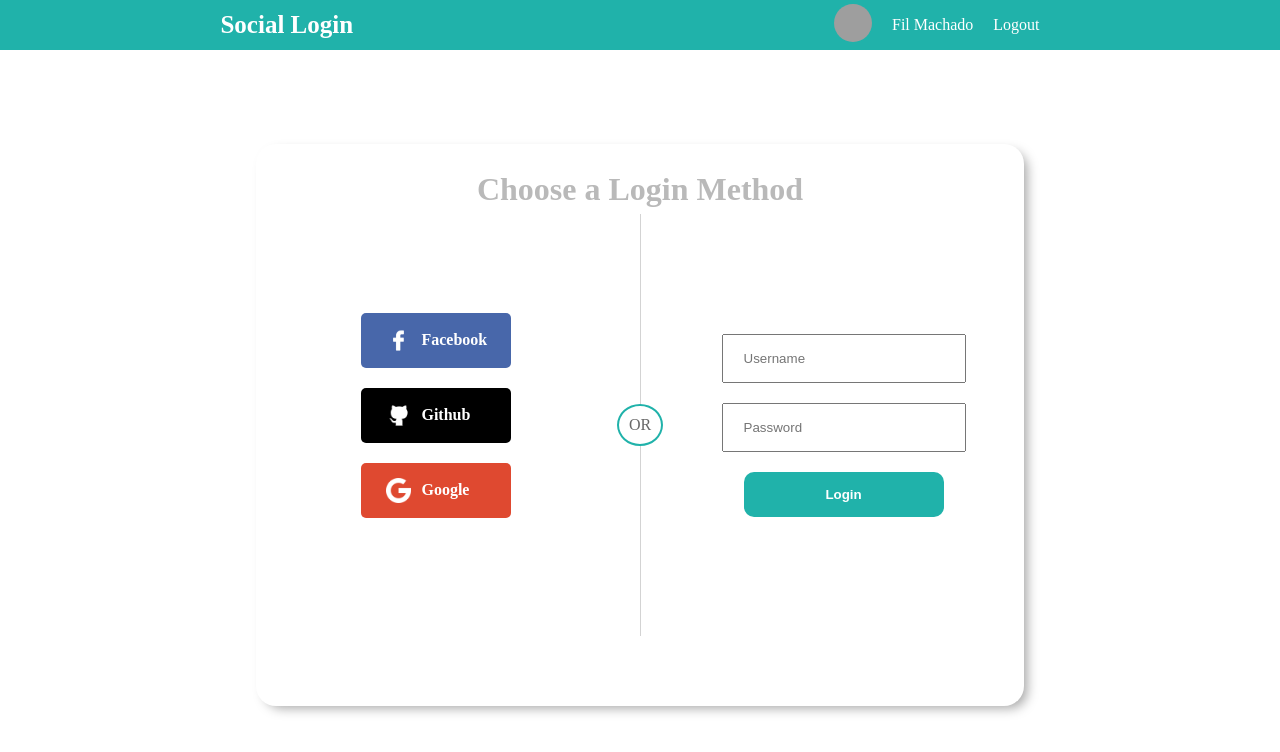
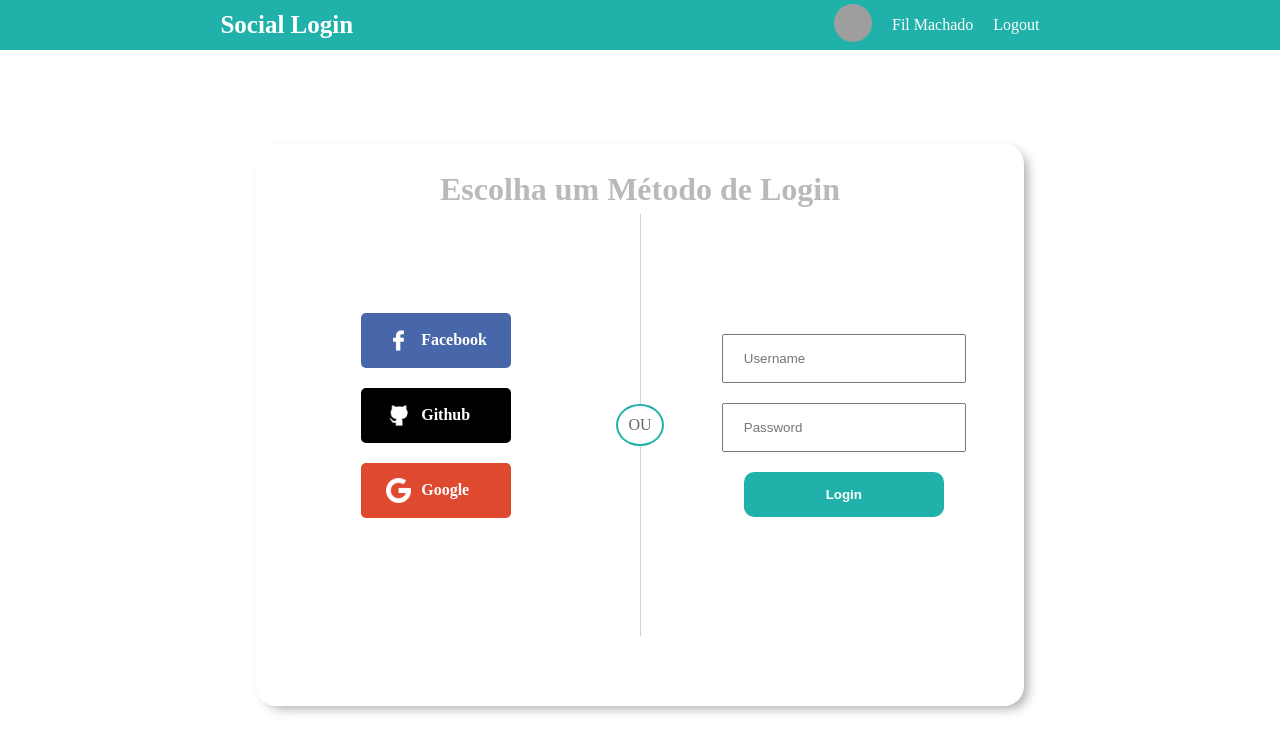
Before and after one commit to FilipiMachado/react-social-login, a React (Create React App) app in the folder client/: page / in a window 1280 px wide. Shown: the top 752 px of the page. Built offline with nearby package versions, Linux system fonts and the light colour scheme; grey boxes are pictures that could not be loaded.

Commit message:
changed title

```diff
--- a/client/src/pages/Login.jsx
+++ b/client/src/pages/Login.jsx
@@ -7,7 +7,7 @@ import Google from "../img/google.png";
 const Login = () => {
   return (
     <div className="login">
-      <h1 className="login-title">Choose a Login Method</h1>
+      <h1 className="login-title">Escolha um Método de Login</h1>
       <div className="wrapper">
         <div className="left">
           <div className="login-button facebook">
@@ -25,7 +25,7 @@ const Login = () => {
         </div>
         <div className="center">
           <div className="line" />
-          <div className="or">OR</div>
+          <div className="or">OU</div>
         </div>
         <div className="right">
           <input type="text" placeholder="Username" />
```
